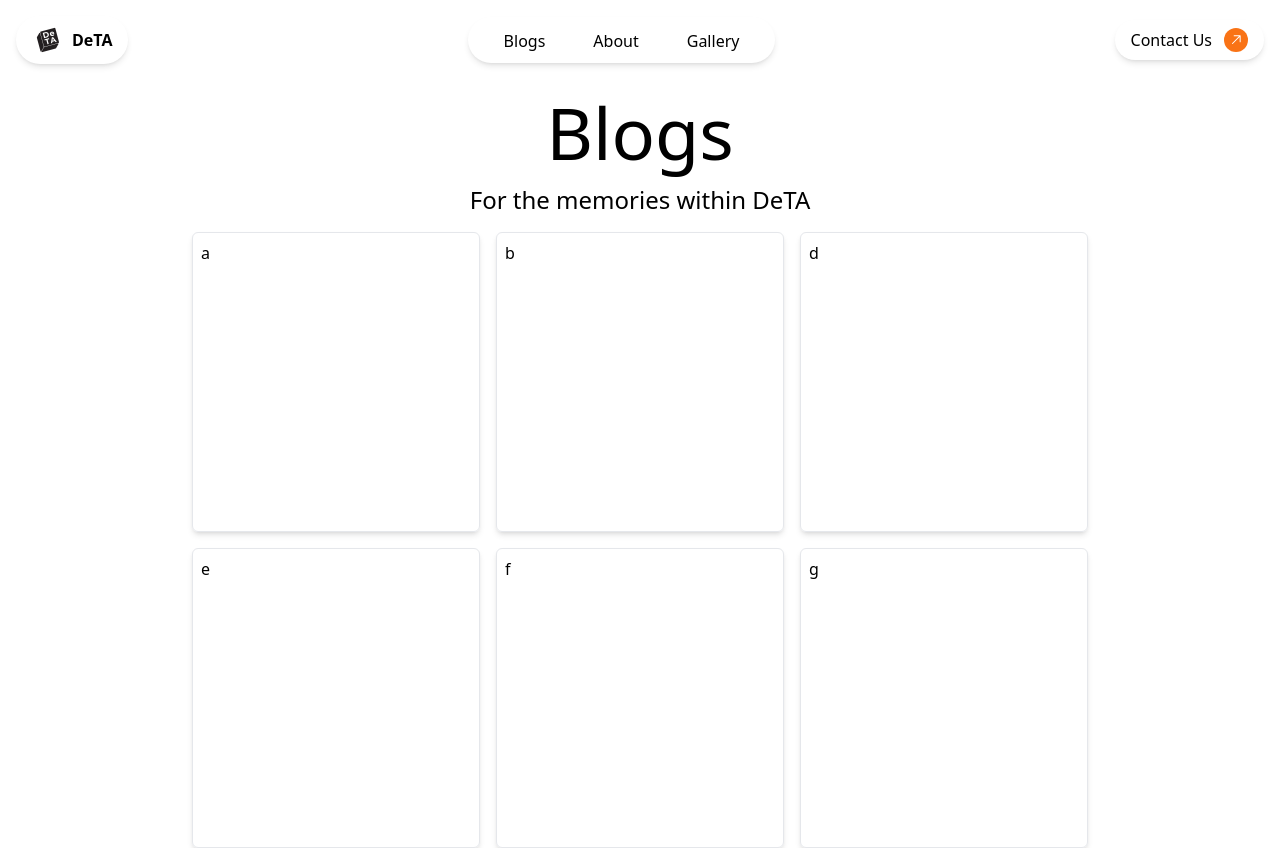
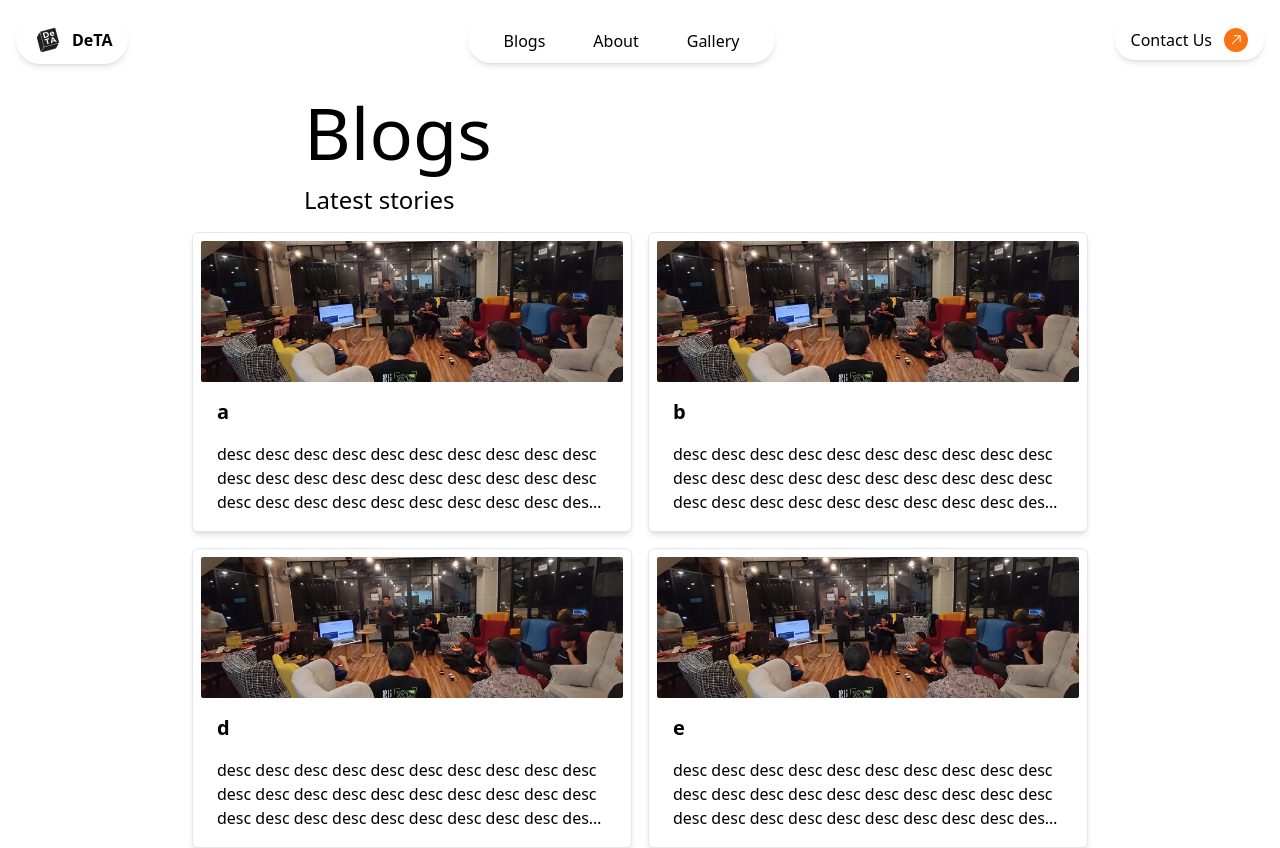
Before and after one commit to mimoimio/DeTA-Website-Test, a Next.js app: page /blogs in a window 1280 px wide. Shown: the top 848 px of the page. Built offline with nearby package versions, Linux system fonts and the light colour scheme.

Commit message:
blogs main page

```diff
--- a/app/blogs/page.jsx
+++ b/app/blogs/page.jsx
@@ -13,16 +13,20 @@ const Blogs = () => {
     <main >
       <Header />
       <div className="flex flex-col items-center gap-4 p-[2rem] lg:p-[2rem]">
-        <h1 className="text-5xl lg:text-7xl">Blogs</h1>
-        <h2 className="text-xl lg:text-2xl flex-wrap lg:mx-[26rem] text-center">
-          For the memories within DeTA
+        <h1 className="text-5xl lg:text-7xl max-w-2xl w-full text-start">Blogs</h1>
+        <h2 className="text-xl lg:text-2xl flex-wrap lg:mx-[26rem] max-w-2xl w-full text-start">
+          Latest stories
         </h2>
-        <div className="grid grid-cols-3 max-w-4xl w-full gap-4 " >
+        <div className="grid grid-cols-2 max-w-4xl w-full gap-4 " >
           {
             blogs.map((item, index) => (
-              <Link href={`/blogs/${item}`} key={index} className="flex flex-col items-center justify-center">
-                <div key={index} className="flex w-full border p-2 rounded-md h-[300px] shadow-md ">
-                  {item}
+              <Link href={`/blogs/${item}`} key={index} className="flex flex-col items-center justify-center hover:scale-105 duration-75">
+                <div key={index} className="flex flex-col w-full border p-2 rounded-md h-[300px] shadow-md ">
+                  <img src="images/DetaMeetup7.png" alt="joker" className="h-1/2 object-cover rounded-sm" />
+                  <div className="p-4">
+                    <h1 className="text-xl font-semibold mb-4">{item}</h1>
+                    <p className="line-clamp-3"> desc desc desc desc desc desc desc desc desc desc desc desc desc desc desc desc desc desc desc desc desc desc desc desc desc desc desc desc desc desc desc desc desc desc desc desc desc desc desc desc desc desc desc desc desc desc desc desc desc desc desc desc desc desc desc desc desc desc desc desc desc desc</p>
+                  </div>
                 </div>
               </Link>
             ))
```
Also changed, not shown: 1 other file (tests, documents, lock files or other folders).
